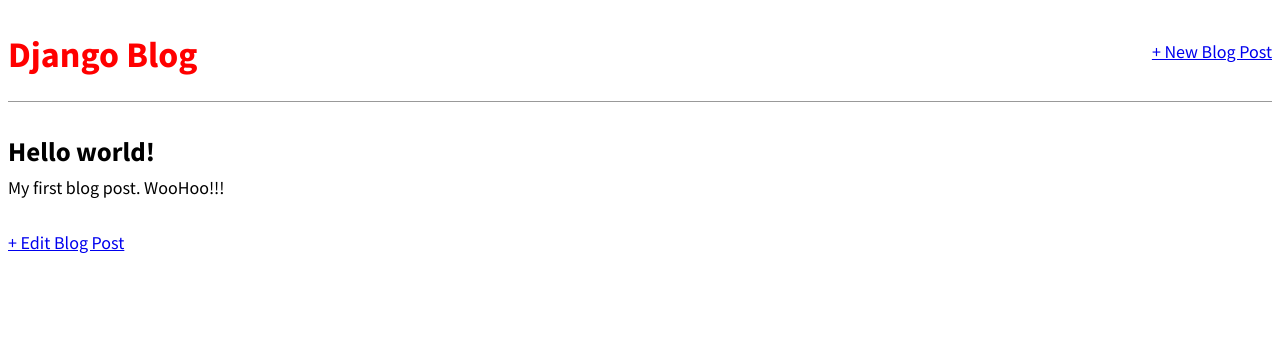
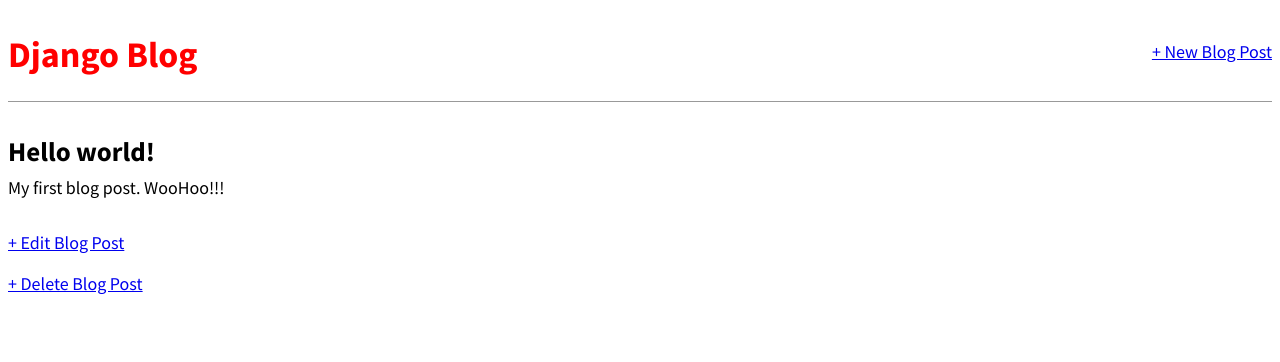
Before and after one commit to Wappik/DjangoBlogLearn, a Django app: page /post/1/ in a window 1280 px wide. Shown: the top 362 px of the page. Run offline with Django 3.2, Linux system fonts and the light colour scheme; data comes from the database, SQL or seed files in the repository; both versions use the stored data as it was after the commit.

Commit message:
create Delete post with Forms in project

```diff
--- a/blog/templates/post_detail.html
+++ b/blog/templates/post_detail.html
@@ -6,5 +6,6 @@
         <p>{{ anything_you_want.body }}</p>
     </div>
 
-    <a href="{% url 'post_edit' anything_you_want.pk %}">+ Edit Blog Post</a>
+<p><a href="{% url 'post_edit' anything_you_want.pk %}">+ Edit Blog Post</a></p>
+<p><a href="{% url 'post_delete' anything_you_want.pk %}">+ Delete Blog Post</a></p>
 {% endblock content %}
--- a/blog/tests.py
+++ b/blog/tests.py
@@ -3,6 +3,7 @@
 from django.urls import reverse
 
 from .models import Post
+
 
 class BlogTests(TestCase):
 
--- a/blog/urls.py
+++ b/blog/urls.py
@@ -7,4 +7,5 @@
     path('post/<int:pk>/', views.BlogDetailView.as_view(), name='post_detail'),
     path('post/new/', views.BlogCreateView.as_view(), name='post_new'),
     path('post/<int:pk>/edit/', views.BlogUpdateView.as_view(), name='post_edit'),
+    path('post/<int:pk>/delete/', views.BlogDeleteView.as_view(), name='post_delete'),
 ]
--- a/blog/views.py
+++ b/blog/views.py
@@ -1,5 +1,6 @@
 from django.views.generic import ListView, DetailView
-from django.views.generic.edit import CreateView, UpdateView
+from django.views.generic.edit import CreateView, UpdateView, DeleteView
+from django.urls import reverse_lazy
 
 from .models import Post
 
@@ -25,3 +26,9 @@
     model = Post
     fields = ['title', 'body']
     template_name = 'post_edit.html'
+
+
+class BlogDeleteView(DeleteView):
+    model = Post
+    template_name = 'post_delete.html'
+    success_url = reverse_lazy('home')
```
Also changed, not shown: blog/templates/post_delete.html (added, +9 -0 lines), db.sqlite3.
